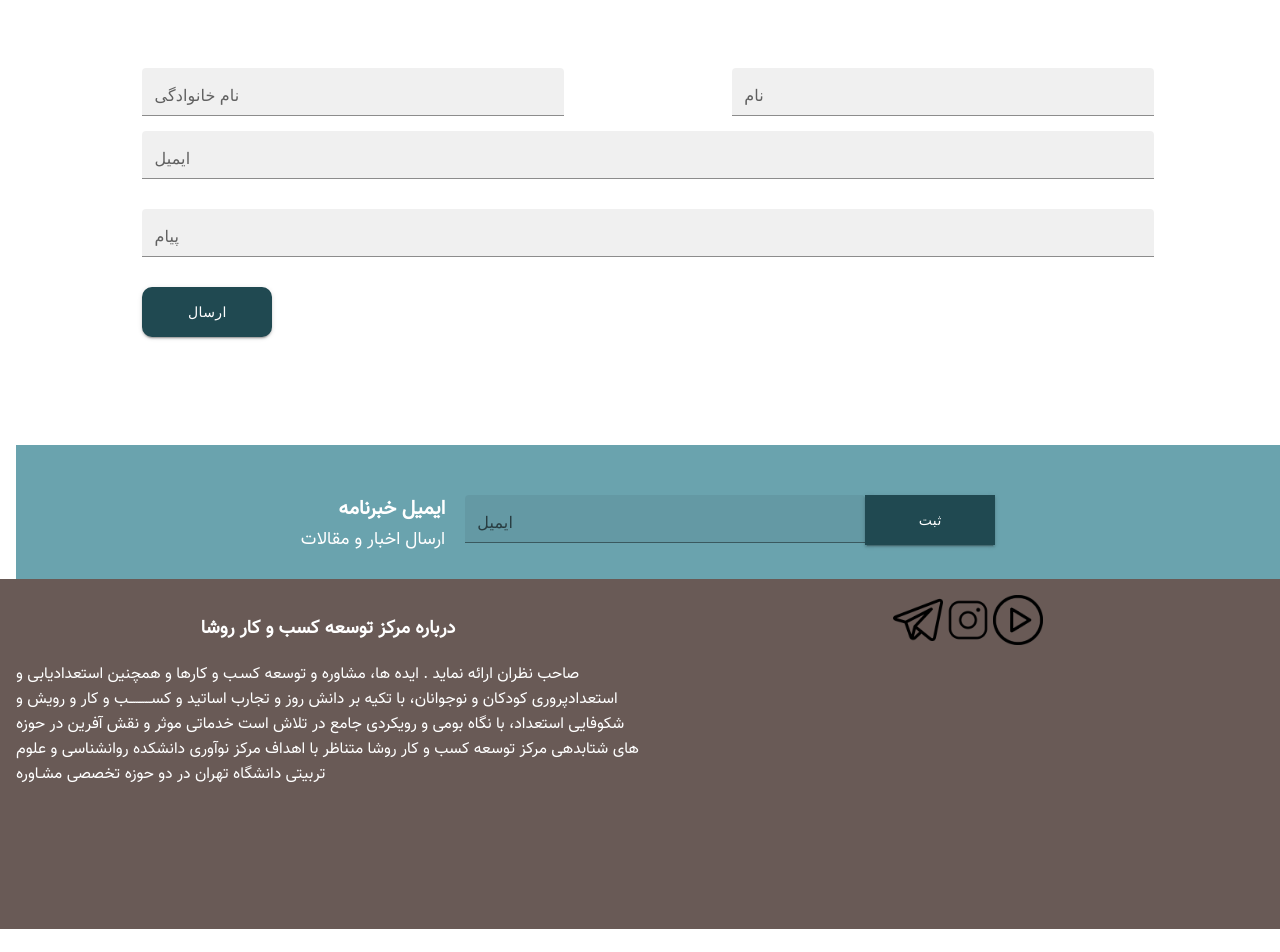
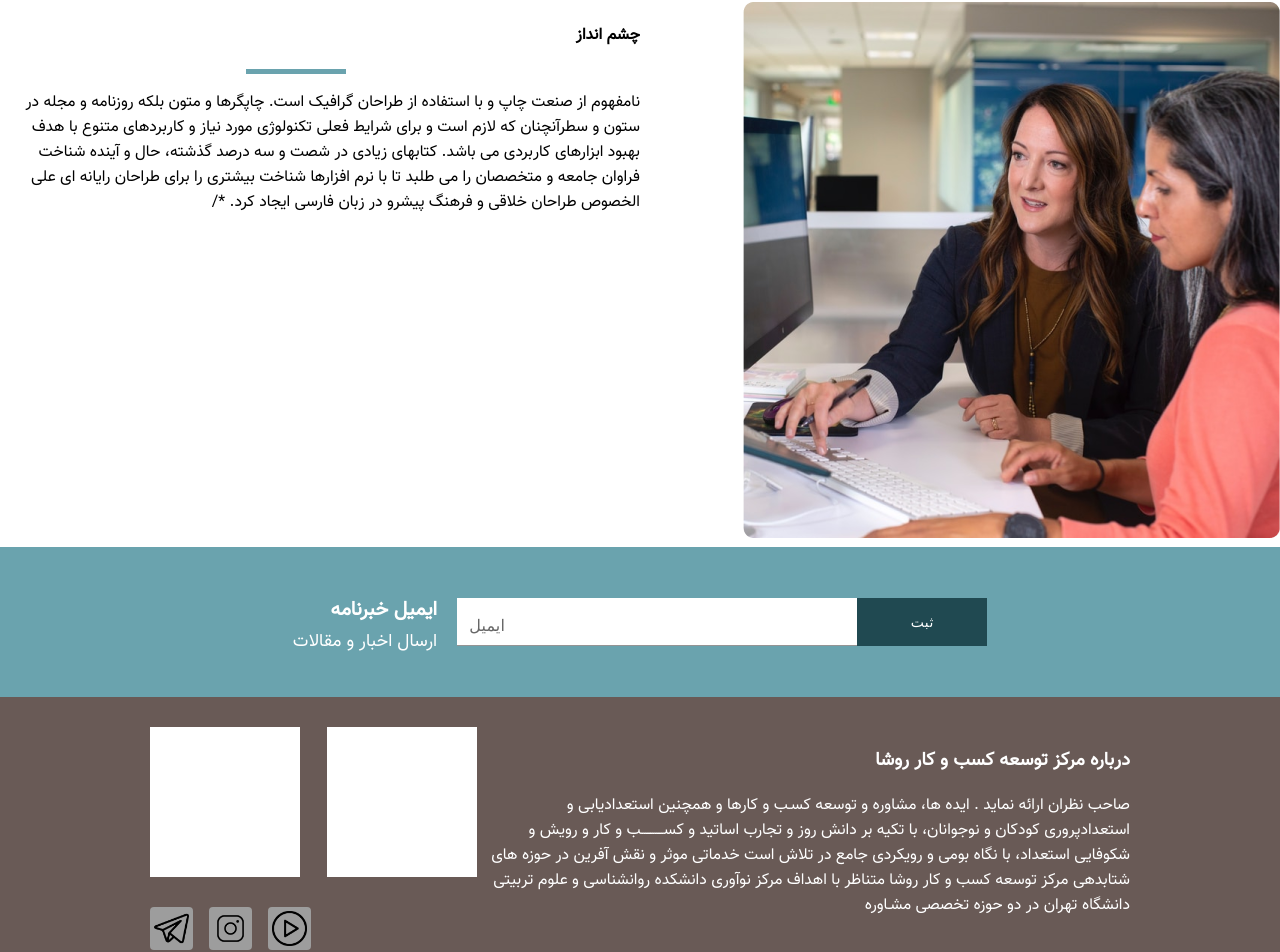
Before and after one commit to shiiiima/rosha, a React (Create React App) app: page / in a window 1280 px wide. Shown: the part 1239-2191 px from the top of the page. Built offline with nearby package versions, Linux system fonts and the light colour scheme.

Commit message:
rolls and footer compeleted

```diff
--- a/src/App.css
+++ b/src/App.css
@@ -7,4 +7,7 @@
 }
 body {
     font-family: 'Vazir-FD';
+    overflow-x: hidden;
+    margin: 0;
+    display: initial;
 }
--- a/src/App.js
+++ b/src/App.js
@@ -1,17 +1,16 @@
-
-import React  from "react";
-import {BrowserRouter as Router, Route , Switch } from "react-router-dom";
+import React from "react";
+import { BrowserRouter as Router, Route, Switch } from "react-router-dom";
 import CardWrapper from "./components/CardsWrapper/CardWrapper";
 import Navbar from "./components/Navbar/Navbar";
 import Sidebar from "./components/Slider/Slider";
-import VideoWrapper from "./components/VideoWrapper/VideoWrapper"
-import GroupSlider from "./components/GroupSlider/GroupSlider"
-import PackageSlider from "./components/PackageSlider/PackageSlider"
-import "../src/App.css"
+import VideoWrapper from "./components/VideoWrapper/VideoWrapper";
+import GroupSlider from "./components/GroupSlider/GroupSlider";
+import PackageSlider from "./components/PackageSlider/PackageSlider";
+import "../src/App.css";
 import Gallery from "./components/Gallery/Gallery";
 import Footer from "./components/Footer/Footer";
-import HomePage from "../src/components/HomePage"
-import VerticalSlider from "./components/VerticalSlider/VerticalSlider"
+import HomePage from "../src/components/HomePage";
+import VerticalSlider from "./components/VerticalSlider/VerticalSlider";
 import Rolls from "./components/rolls/Rolls";
 import RegisterMail from "./components/RegisterMail/RegisterMail";
 import ContactUs from "./components/ContactUs/ContactUs";
@@ -19,28 +18,23 @@ import AboutUs from "./components/AboutUs/AboutUs";
 
 import Seminars from "./components/Seminars/Seminars";
 import Questions from "./components/Questions/Questions";
-function App (){
-  return(
-<>
+function App() {
+  return (
+    <>
       <Router>
-      <Navbar/>
-      <Switch>
-        <Route></Route>
-      </Switch>
+        <Navbar />
+        <Switch>
+          <Route></Route>
+        </Switch>
       </Router>
       {/* <HomePage/> */}
-      <Questions/>
-
-   <RegisterMail/>
+      {/* <Questions/> */}
+      {/* <Rolls /> */}
+      <AboutUs />
+      <RegisterMail />
       {/* <Gallery/> */}
-      <Footer/>
-
-
-
-
-</>
-  )
-
-
+      <Footer />
+    </>
+  );
 }
 export default App;
--- a/src/components/Footer/Footer.js
+++ b/src/components/Footer/Footer.js
@@ -1,36 +1,53 @@
 import React from "react";
-import Grid from '@mui/material/Grid';
-import "./footer.css"
-import instgram from "../../Assets/images/instagram_logo_icon_173070.png"
-import telegram from "../../Assets/images/1946547.png"
-import video from "../../Assets/images/img_489998.png"
+import Grid from "@mui/material/Grid";
+import "./footer.css";
+import instgram from "../../Assets/images/instagram_logo_icon_173070.png";
+import telegram from "../../Assets/images/1946547.png";
+import video from "../../Assets/images/img_489998.png";
 
 import img8 from "../../Assets/images/WhatsApp Image 2021-10-24 at 11.51.05 AM (1).jpeg";
 import img9 from "../../Assets/images/WhatsApp Image 2021-10-24 at 11.51.01 AM.jpeg";
 
-function Footer(){
-
-return(
-    <Grid container className="footer-holder" spacing={2} >
-
-    <Grid className="footer-logos-holder" item xs={12} sm={12} md={6} >
-       {/* <div className="footer-logos">
+function Footer() {
+  return (
+    <footer>
+      <Grid className="footer-holder" container>
+        <Grid className="footer-wrapper" item xs={12} sm={12} md={8}>
+          <h3 className="header-footer"> درباره مرکز توسعه کسب و کار روشا</h3>
+          <p className="text-footer">
+            صاحب نظران ارائه نماید . ایده ها، مشاوره و توسعه کسـب و کارها و
+            همچنین استعدادیابی و استعدادپروری کودکان و نوجوانان، با تکیه بر دانش
+            روز و تجارب اساتید و کســــــــــب و کار و رویش و شکوفایی استعداد،
+            با نگاه بومی و رویکردی جامع در تلاش است خدماتی موثر و نقش آفرین در
+            حوزه های شتابدهی مرکز توسعه کسب و کار روشا متناظر با اهداف مرکز
+            نوآوری دانشکده روانشناسی و علوم تربیتی دانشگاه تهران در دو حوزه
+            تخصصی مشـاوره
+          </p>
+        </Grid>
+        <Grid className="footer-logos-holder" item xs={12} sm={12} md={4}>
+          {/* <div className="footer-logos">
        <a referrerpolicy="origin" target="_blank" rel="noopener" href="https://trustseal.enamad.ir/?id=214787&amp;Code=wurFrWjixpUFsopis8yj"> <img height="" width="" loading="lazy"  referrerpolicy="origin" src="https://Trustseal.eNamad.ir/logo.aspx?id=214787&amp;Code=wurFrWjixpUFsopis8yj" alt="" style="cursor:pointer" id="wurFrWjixpUFsopis8yj"/></a>
         <img src=""/>
         </div> */}
-        <div className="social-holder">
-            <a className="img-logo-footer" href=""><img src={video}/></a>
-            <a className="img-logo-footer" href=""><img src={instgram}/></a>
-            <a className="img-logo-footer" href=""><img src={telegram}/></a>
-        </div>
-    </Grid>
-    <Grid className="footer-wrapper" item xs={12} sm={12} md={6}>
-        <h3 className="header-footer"> درباره مرکز توسعه کسب و کار روشا</h3>
-        <p className="text-footer">صاحب نظران ارائه نماید . ایده ها، مشاوره و توسعه کسـب و کارها و همچنین استعدادیابی و استعدادپروری کودکان و نوجوانان، با تکیه بر دانش روز و تجارب اساتید و کســــــــــب و کار و رویش و شکوفایی استعداد، با نگاه بومی و رویکردی جامع در تلاش است خدماتی موثر و نقش آفرین در حوزه های شتابدهی مرکز توسعه کسب و کار روشا متناظر با اهداف مرکز نوآوری دانشکده روانشناسی و علوم تربیتی دانشگاه تهران در دو حوزه تخصصی مشـاوره</p>
-
-    </Grid>
-    </Grid>
-
-)
+          <div className="footer-namads">
+            <div className="namad"></div>
+            <div className="namad"></div>
+          </div>
+          <div className="social-holder">
+            <a className="img-logo-footer" href="">
+              <img src={video} />
+            </a>
+            <a className="img-logo-footer" href="">
+              <img src={instgram} />
+            </a>
+            <a className="img-logo-footer" href="">
+              <img src={telegram} />
+            </a>
+          </div>
+        </Grid>
+      </Grid>
+      <div className="copy-right">سال ۱۳۴۰۰</div>
+    </footer>
+  );
 }
 export default Footer;
--- a/src/components/Footer/footer.css
+++ b/src/components/Footer/footer.css
@@ -1,40 +1,86 @@
 .footer-holder {
   background-color: #695a56;
+  padding: 30px 150px;
 }
+
 .footer-holder img {
   width: 150px;
   height: 150px;
 }
+
 .footer-logos-holder {
   width: 400px;
-  height: 350px;
   text-align: center;
 }
+
 .header-footer {
   color: white;
   text-align: center;
+  text-align: right;
 }
+
 .text-footer {
   color: white;
   text-align: end;
+  text-align: right;
 }
+
 .img-logo-footer {
   width: 50px;
   height: 50px;
   color: white;
 }
+
 .img-logo-footer img {
   width: 100% !important;
   height: 100% !important;
   color: white;
 }
+
 .social-holder {
   display: flex;
-  justify-content: center;
+  justify-content: end;
   align-items: center;
 }
+
+.img-logo-footer {
+  width: 35px;
+  height: 35px;
+  margin-right: 16px;
+  background-color: #9d9d9d;
+  padding: 4px;
+  border-radius: 4px;
+  overflow: hidden;
+}
+
 .footer-logos {
   text-align: center;
   margin-top: 60px;
   margin-bottom: 25px;
 }
+
+.footer-namads {
+  display: flex;
+  justify-content: space-between;
+}
+
+.footer-namads .namad {
+  width: 150px;
+  height: 150px;
+  background-color: #fff;
+  margin-bottom: 30px;
+}
+
+.footer-namads .namad img {
+  width: 100% !important;
+  object-fit: cover;
+}
+.copy-right{
+  height: 70px;
+  background-color:#4B4B4D
+  ;
+  color: #fff;
+  display:flex;
+  align-items: center;
+  padding:0 60px;
+}
--- a/src/components/RegisterMail/RegisterMail.css
+++ b/src/components/RegisterMail/RegisterMail.css
@@ -51,3 +51,13 @@ line-height: 0;
 
 
 }
+.register-box{
+    overflow: hidden;
+}
+.register-box button{
+    height:48px;
+}
+.register-box  input{
+    background-color: #fff;
+    direction: ltr;
+}
--- a/src/components/RegisterMail/RegisterMail.js
+++ b/src/components/RegisterMail/RegisterMail.js
@@ -1,25 +1,32 @@
 import React from "react";
-import Button from '@mui/material/Button';
-import TextField from '@mui/material/TextField';
-import "./RegisterMail.css"
+import Button from "@mui/material/Button";
+import TextField from "@mui/material/TextField";
+import "./RegisterMail.css";
 function RegisterMail() {
   return (
     <div className="register-holder">
       <div className="register">
+        <div className="register-box">
+          <Button variant="contained" className="btn-register">
+            ثبت
+          </Button>
 
-            <Button variant="contained" className="btn-register">ثبت</Button>
-
-
-            <TextField id="filled-basic" label="ایمیل" variant="filled" className="input-register" />
+          <TextField
+            id="filled-basic"
+            label="ایمیل"
+            variant="filled"
+            className="input-register"
+          />
+        </div>
 
         <div className="info-register">
-                <h4>ایمیل خبرنامه<i className="fa fa-mail"></i></h4>
+          <h4>
+            ایمیل خبرنامه<i className="fa fa-mail"></i>
+          </h4>
           <p>ارسال اخبار و مقالات</p>
         </div>
-
       </div>
     </div>
-    )
-
+  );
 }
 export default RegisterMail;
--- a/src/components/rolls/Rolls.css
+++ b/src/components/rolls/Rolls.css
@@ -42,10 +42,59 @@
 }
 .list-roll3 {
   display: flex;
+  align-items: center;
+
+}
+.list-roll3:nth-child(1){
+  margin-left: 30px !important;
 }
 
 .icon-holder {
-  width: 60px;
-  height: 60px;
+  width: 70px;
+  height: 70px;
   background-color: #6aa3ae;
 }
+.title-rolls.seconde ul li{
+  margin-bottom: 30px;
+}
+.title-rolls.seconde ul li:nth-child(1){
+  margin-right: 42px;
+}
+.title-rolls.seconde ul li:nth-child(2){
+  margin-right: 15px;
+}
+.title-rolls.seconde ul li:nth-child(3){
+  margin-right: 15px;
+}
+.title-rolls.seconde ul li:nth-child(4){
+  margin-right: 42px;
+}
+.rolls.last{
+  display: flex;
+  justify-content: space-between;
+}
+.rolls.last .right,.left{
+  width:40%;
+  display: flex;
+  flex-direction: column;
+  flex-wrap: wrap;
+}
+.rolls.last .roll{
+  margin-bottom: 30px;
+  text-align:right;
+}
+.rolls.last  .center{
+  width:15%;
+  display: flex;
+    width: 15%;
+    flex-direction: column;
+    justify-content: center;
+}
+.rolls.last  .center .icons .top{
+  margin-bottom: 30px;
+}
+.rolls.last  .center .icons .top,.bottom{
+    display: flex;
+    justify-content: space-between;
+
+  }
```
Also changed, not shown: src/components/rolls/Rolls.js (+140 -91 lines). Lines whose indentation alone changed are shown as unchanged.
